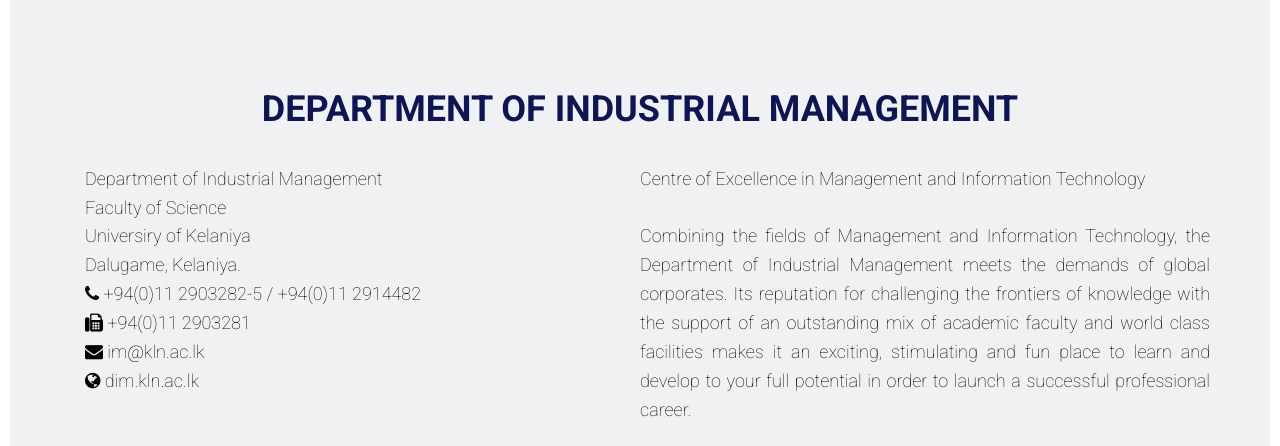
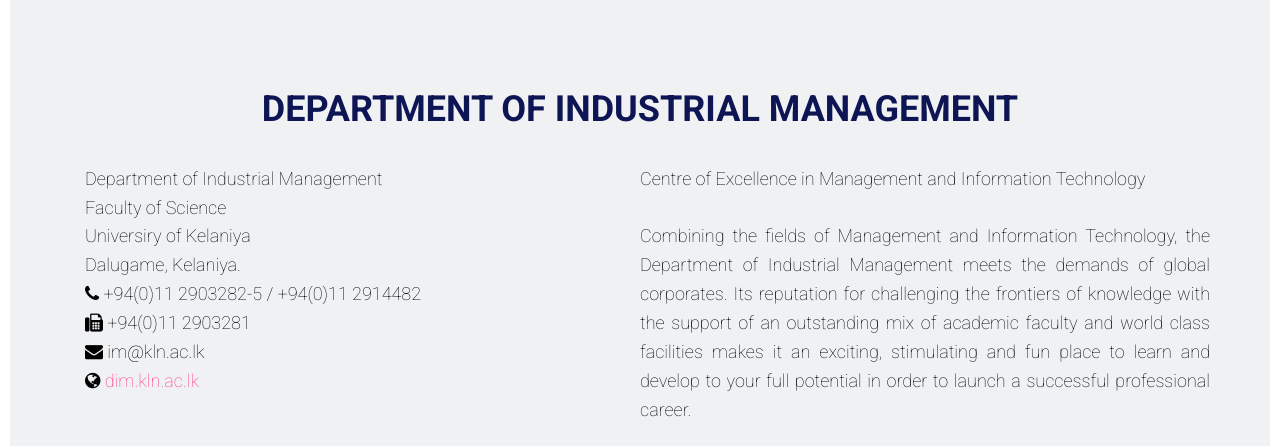
Before and after one commit to grandmasterj/ircscse, a plain HTML site: page index.html in a window 1280 px wide. Shown: the part 7740-8186 px from the top of the page. Drawn offline with Linux system fonts and the light colour scheme; some packages are replaced by stand-ins of ours.

Commit message:
update
linked dim.kln.ac.lk URL to dim website

```diff
--- a/index.html
+++ b/index.html
@@ -1094,7 +1094,7 @@
                                     <i class="fa fa-phone" aria-hidden="true"></i> +94(0)11 2903282-5 / +94(0)11 2914482 <br>
                                     <i class="fa fa-fax" aria-hidden="true"></i> +94(0)11 2903281 <br>
                                     <i class="fa fa-envelope" aria-hidden="true"></i> im@kln.ac.lk <br>
-                                    <i class="fa fa-globe" aria-hidden="true"></i> dim.kln.ac.lk <br>
+                                    <i class="fa fa-globe" aria-hidden="true"></i> <a href="http://dim.kln.ac.lk" target="_blank"> dim.kln.ac.lk</a> <br>
                                 </p>
                             </div>
                             <!-- <div class="col-md-12"> -->
```
